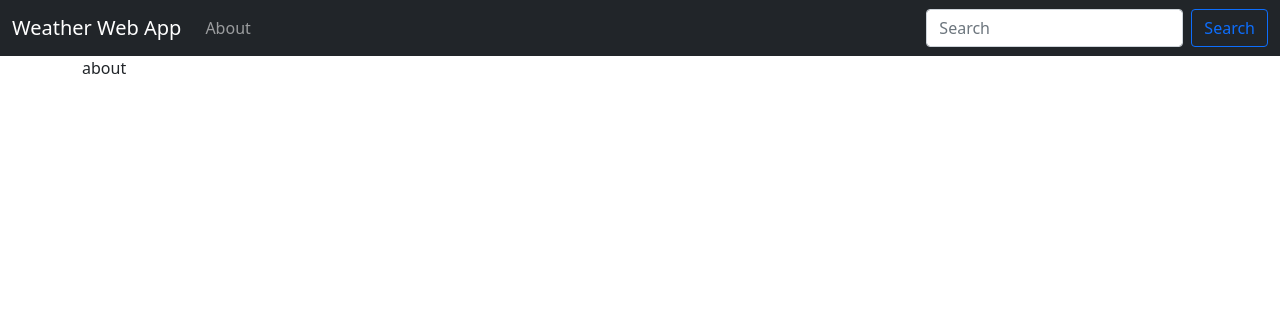
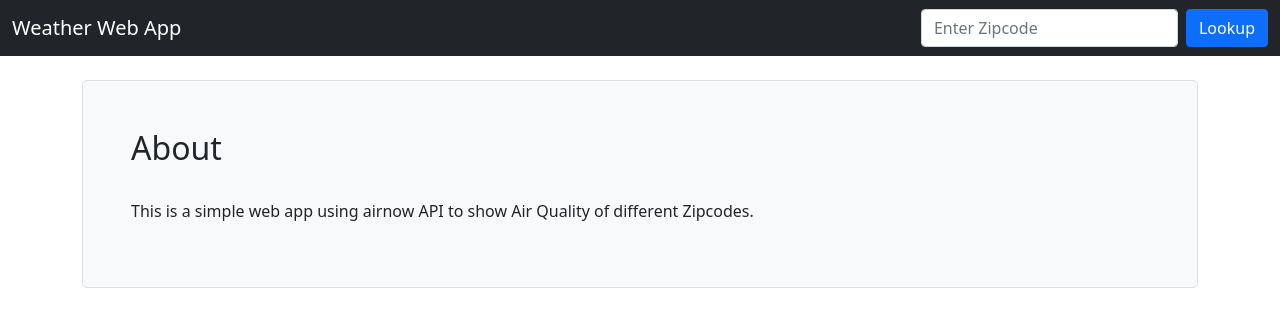
Before and after one commit to DireWolf707/Air-Quality-Web-App, a Django app: template templates/about.html in a window 1280 px wide. Shown: the top 327 px of the page. Run offline with Django 3.2, Linux system fonts and the light colour scheme; the template is opened without the code that fills it, so the values that code supplies are empty.

Commit message:
added search functionality

```diff
--- a/templates/about.html
+++ b/templates/about.html
@@ -1,5 +1,9 @@
 {% extends 'base.html' %}
 
 {% block content %}
-about
+<div class="h-100 p-5 bg-light border rounded-3 my-4">
+    <h2>About</h2>
+    <br>
+    <p>This is a simple web app using airnow API to show Air Quality of different Zipcodes.</p>
+</div>
 {% endblock content %}
--- a/templates/base.html
+++ b/templates/base.html
@@ -25,13 +25,11 @@
     </button>
     <div class="collapse navbar-collapse" id="navbarSupportedContent">
       <ul class="navbar-nav me-auto mb-2 mb-lg-0">
-        <li class="nav-item">
-          <a class="nav-link" href="{% url 'about' %}">About</a>
-        </li>
       </ul>
-      <form class="d-flex">
-        <input class="form-control me-2" type="search" placeholder="Search" aria-label="Search">
-        <button class="btn btn-outline-primary" type="submit">Search</button>
+      <form class="d-flex" action="{% url 'home' %}" method="POST">
+        {% csrf_token %}
+        <input class="form-control me-2" type="search" placeholder="Enter Zipcode" aria-label="Search" name="zipcode">
+        <button class="btn btn-primary" type="submit">Lookup</button>
       </form>
     </div>
   </div>
--- a/weather/urls.py
+++ b/weather/urls.py
@@ -1,6 +1,5 @@
 from django.urls import path
-from .views import HomeView,AboutView
+from .views import HomeView
 urlpatterns = [
     path('',HomeView,name='home'),
-    path('about/',AboutView.as_view(),name='about')
 ]
```
Also changed, not shown: weather/views.py (+12 -13 lines).
